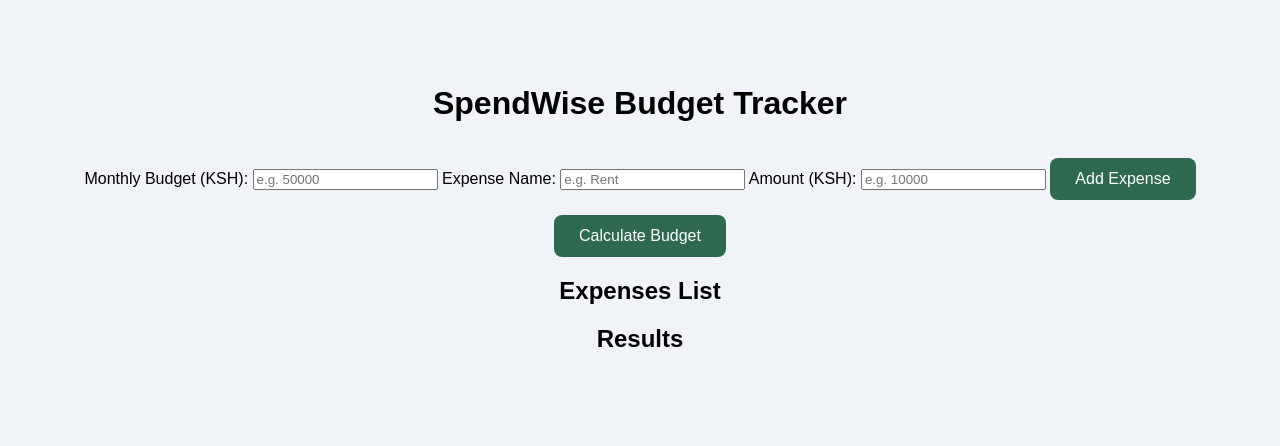
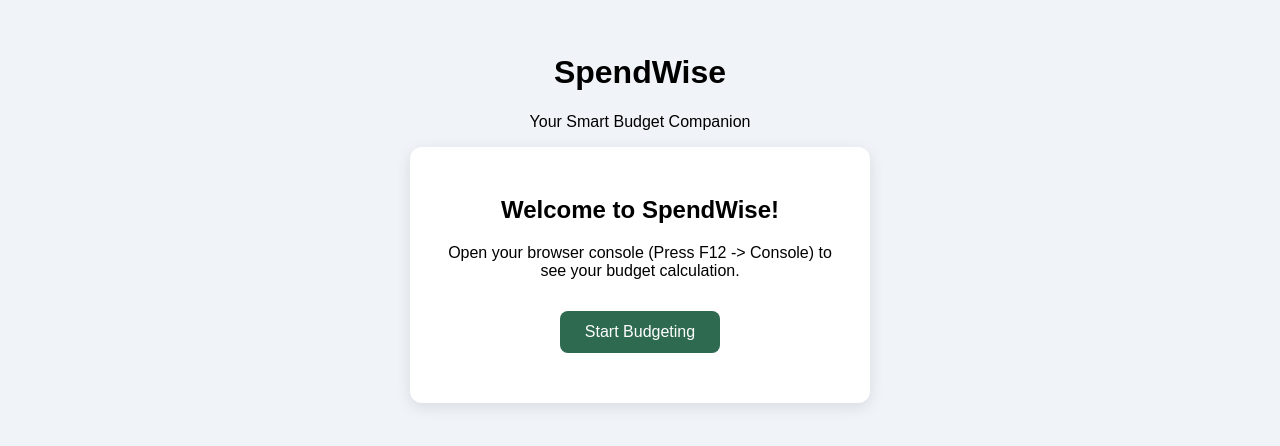
Before and after one commit to abdikhafarabdullahi238-a11y/Spendwise-week-6, a plain HTML site: page index.html in a window 1280 px wide. Shown: the part 182-628 px from the top of the page. Drawn offline with Linux system fonts and the light colour scheme.

Commit message:
Refactor index.html for SpendWise app
Updated the SpendWise HTML structure and added a welcome message.

```diff
--- a/index.html
+++ b/index.html
@@ -3,30 +3,19 @@
 <head>
     <meta charset="UTF-8">
     <meta name="viewport" content="width=device-width, initial-scale=1.0">
-    <title>SpendWise - Week 6 Interactive</title>
+    <title>SpendWise - Budget Tracker</title>
     <link rel="stylesheet" href="style.css">
 </head>
 <body>
     <div class="container">
-        <h1>SpendWise Budget Tracker</h1>
-
-        <label>Monthly Budget (KSH):</label>
-        <input type="number" id="budget" placeholder="e.g. 50000">
-
-        <label>Expense Name:</label>
-        <input type="text" id="expenseName" placeholder="e.g. Rent">
-
-        <label>Amount (KSH):</label>
-        <input type="number" id="expenseAmount" placeholder="e.g. 10000">
-
-        <button id="addBtn">Add Expense</button>
-        <button id="calculateBtn">Calculate Budget</button>
-
-        <h2>Expenses List</h2>
-        <ul id="expenseList"></ul>
-
-        <h2>Results</h2>
-        <div id="result"></div>
+        <h1>SpendWise</h1>
+        <p>Your Smart Budget Companion</p>
+        <div class="card">
+            <h2>Welcome to SpendWise!</h2>
+            <p>Open your browser console (Press F12 -> Console) to see your budget calculation.</p>
+            <button onclick="startBudgetApp()">Start Budgeting</button>
+            <div id="result"></div>
+        </div>
     </div>
     <script src="script.js"></script>
 </body>
```
